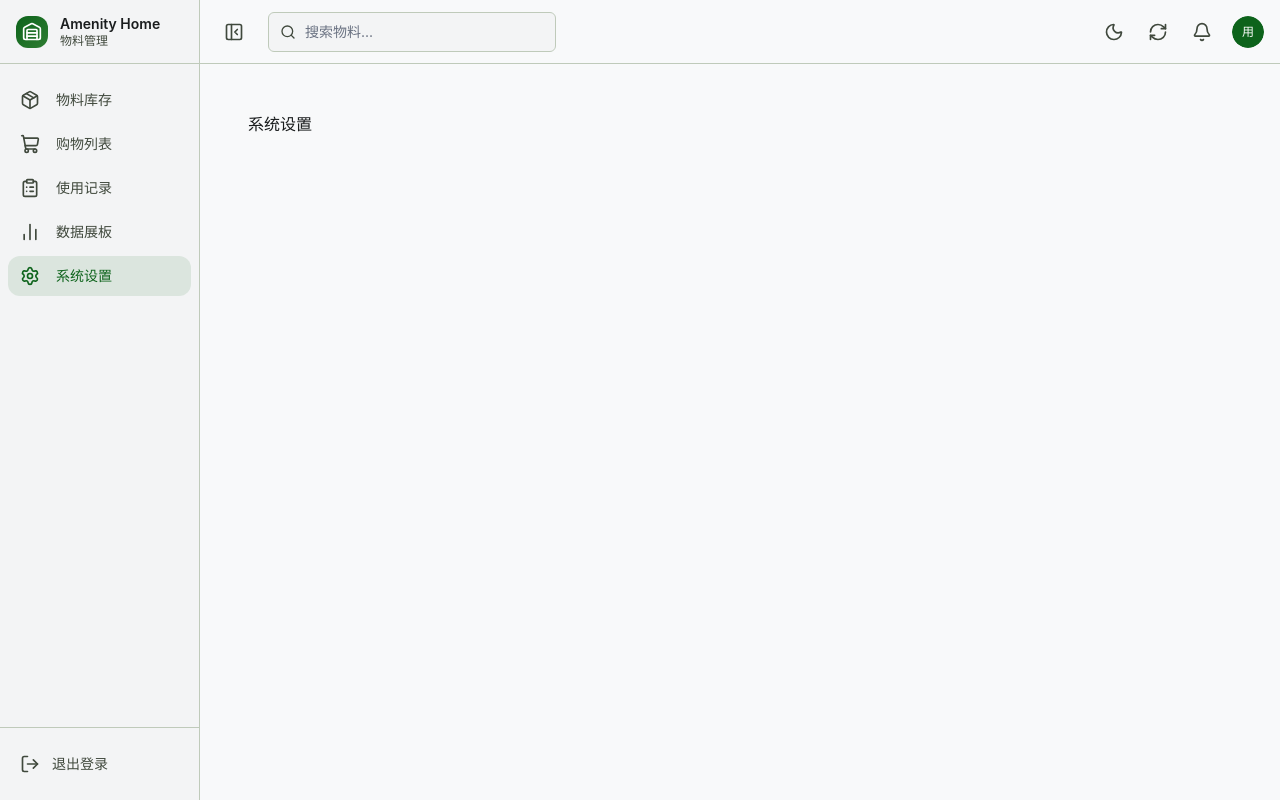
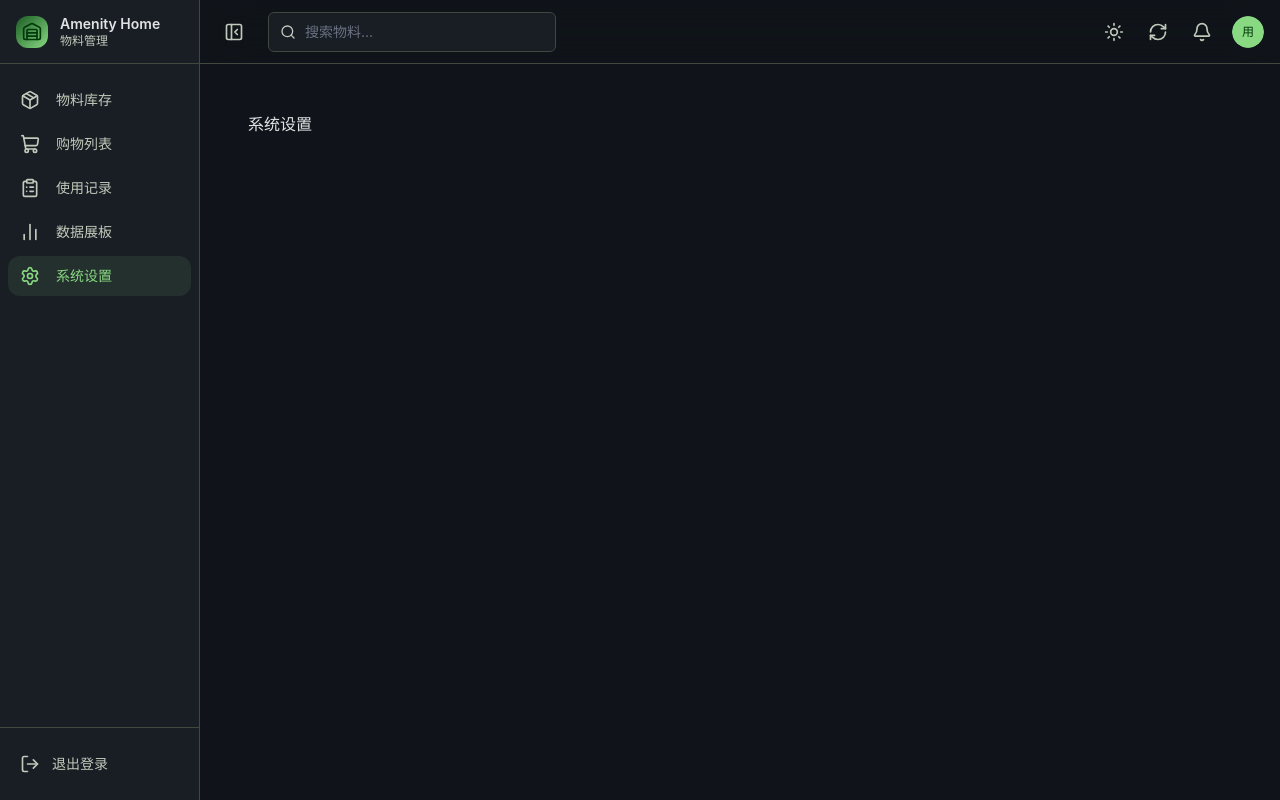
Before and after one commit to zhaoxiaoyang741/HomeStock, a React (Vite) app in the folder web/: page /settings in a window 1280 px wide. Both pictures are taken after a click on the button 1114 px from the left and 31 px from the top of the page. Built offline with nearby package versions, Linux system fonts and the light colour scheme.

Commit message:
feat(web): add persisted theme switching

```diff
--- a/web/src/App.tsx
+++ b/web/src/App.tsx
@@ -1,4 +1,5 @@
 import { BrowserRouter, Routes, Route } from 'react-router-dom'
+import { useTheme } from '@/hooks/useTheme'
 import AppLayout from '@/components/layout/AppLayout'
 import InventoryPage from '@/pages/inventory/InventoryPage'
 import ShoppingPage from '@/pages/shopping/ShoppingPage'
@@ -7,6 +8,8 @@ import DashboardPage from '@/pages/dashboard/DashboardPage'
 import SettingsPage from '@/pages/settings/SettingsPage'
 
 export default function App() {
+  useTheme()
+
   return (
     <BrowserRouter>
       <Routes>
--- a/web/src/components/layout/Header.tsx
+++ b/web/src/components/layout/Header.tsx
@@ -1,11 +1,13 @@
-import { Bell, Moon, PanelLeftClose, PanelLeftOpen, RefreshCw, Search } from 'lucide-react'
+import { Bell, Moon, Sun, PanelLeftClose, PanelLeftOpen, RefreshCw, Search } from 'lucide-react'
 import { Avatar, AvatarFallback, AvatarImage } from '@/components/ui/avatar'
 import { Input } from '@/components/ui/input'
 import { cn } from '@/lib/utils'
 import { useAppStore } from '@/store/appStore'
+import { useTheme } from '@/hooks/useTheme'
 
 export default function Header() {
   const { collapsed, toggleCollapsed } = useAppStore()
+  const { resolvedTheme, setTheme } = useTheme()
 
   return (
     <header className={cn(
@@ -16,7 +18,7 @@ export default function Header() {
       {/* Sidebar toggle */}
       <button
         onClick={toggleCollapsed}
-        className="p-2 rounded-lg text-on-surface-variant hover:bg-surface-container hover:text-on-surface transition-colors shrink-0"
+        className="p-2 rounded-lg cursor-pointer text-on-surface-variant hover:bg-surface-container hover:text-on-surface transition-colors shrink-0"
         aria-label={collapsed ? '展开侧边栏' : '收起侧边栏'}
       >
         {collapsed
@@ -33,14 +35,21 @@ export default function Header() {
 
       {/* Actions */}
       <div className="flex items-center gap-2 ml-auto">
-        <button className="p-2 rounded-lg text-on-surface-variant hover:bg-surface-container transition-colors" aria-label="切换暗色模式">
-          <Moon className="w-5 h-5" />
+        <button
+          className="p-2 rounded-lg text-on-surface-variant hover:bg-surface-container transition-colors"
+          aria-label={resolvedTheme === 'dark' ? '切换亮色模式' : '切换暗色模式'}
+          onClick={() => setTheme(resolvedTheme === 'dark' ? 'light' : 'dark')}
+        >
+          {resolvedTheme === 'dark'
+            ? <Sun className="w-5 h-5 cursor-pointer" />
+            : <Moon className="w-5 h-5 cursor-pointer" />
+          }
         </button>
         <button className="p-2 rounded-lg text-on-surface-variant hover:bg-surface-container transition-colors" aria-label="同步">
-          <RefreshCw className="w-5 h-5" />
+          <RefreshCw className="w-5 h-5 cursor-pointer" />
         </button>
         <button className="p-2 rounded-lg text-on-surface-variant hover:bg-surface-container transition-colors" aria-label="通知">
-          <Bell className="w-5 h-5" />
+          <Bell className="w-5 h-5 cursor-pointer" />
         </button>
         <Avatar className="w-8 h-8 ml-1 cursor-pointer">
           <AvatarImage src="" alt="用户头像" />
--- a/web/src/components/layout/Sidebar.tsx
+++ b/web/src/components/layout/Sidebar.tsx
@@ -70,7 +70,7 @@ export default function Sidebar() {
       <div className="px-2 py-4 border-t border-outline-variant shrink-0">
         <button
           className={cn(
-            'flex items-center gap-3 w-full px-3 py-2.5 rounded-lg text-sm font-medium text-on-surface-variant hover:bg-surface-container hover:text-on-surface transition-colors',
+            'flex items-center cursor-pointer gap-3 w-full px-3 py-2.5 rounded-lg text-sm font-medium text-on-surface-variant hover:bg-surface-container hover:text-on-surface transition-colors',
             collapsed ? 'justify-center' : ''
           )}
           title={collapsed ? '退出登录' : undefined}
--- /dev/null
+++ b/web/src/components/ui/box.tsx
@@ -0,0 +1,59 @@
+import type { ElementType, ComponentPropsWithoutRef, ReactNode } from 'react'
+import { cva, type VariantProps } from 'class-variance-authority'
+import { cn } from '@/lib/utils'
+
+const boxVariants = cva('w-full', {
+  variants: {
+    variant: {
+      default: 'bg-surface text-on-surface',
+      low:     'bg-surface-container-low text-on-surface',
+      high:    'bg-surface-container-high text-on-surface',
+      inset:   'bg-surface-container text-on-surface',
+      primary: 'bg-primary-container text-on-primary-container',
+    },
+    rounded: {
+      none: '',
+      sm:   'rounded-sm',
+      md:   'rounded',
+      lg:   'rounded-lg',
+    },
+    bordered: {
+      true:  'border border-outline-variant',
+      false: '',
+    },
+  },
+  defaultVariants: {
+    variant: 'default',
+    rounded: 'none',
+    bordered: false,
+  },
+})
+
+type BoxOwnProps<E extends ElementType> = {
+  as?: E
+  className?: string
+  children?: ReactNode
+} & VariantProps<typeof boxVariants>
+
+type BoxProps<E extends ElementType> = BoxOwnProps<E> &
+  Omit<ComponentPropsWithoutRef<E>, keyof BoxOwnProps<E>>
+
+export function Box<E extends ElementType = 'div'>({
+  as,
+  variant,
+  rounded,
+  bordered,
+  className,
+  children,
+  ...props
+}: BoxProps<E>) {
+  const Comp = as ?? 'div'
+  return (
+    <Comp
+      className={cn(boxVariants({ variant, rounded, bordered }), className)}
+      {...props}
+    >
+      {children}
+    </Comp>
+  )
+}
--- /dev/null
+++ b/web/src/hooks/useTheme.ts
@@ -0,0 +1,34 @@
+import { useEffect, useMemo } from 'react'
+import { useThemeStore, type Theme } from '@/store/themeStore'
+
+export type { Theme }
+
+export function useTheme() {
+  const { theme, setTheme } = useThemeStore()
+
+  const resolvedTheme: 'light' | 'dark' = useMemo(() => {
+    if (theme === 'system') {
+      return window.matchMedia('(prefers-color-scheme: dark)').matches ? 'dark' : 'light'
+    }
+    return theme
+  }, [theme])
+
+  // 主题变化时同步 DOM + 持久化
+  useEffect(() => {
+    document.documentElement.classList.toggle('dark', resolvedTheme === 'dark')
+    try { localStorage.setItem('theme', theme) } catch {}
+  }, [theme, resolvedTheme])
+
+  // system 模式下监听系统偏好变化
+  useEffect(() => {
+    if (theme !== 'system') return
+    const mq = window.matchMedia('(prefers-color-scheme: dark)')
+    const handler = () => {
+      document.documentElement.classList.toggle('dark', mq.matches)
+    }
+    mq.addEventListener('change', handler)
+    return () => mq.removeEventListener('change', handler)
+  }, [theme])
+
+  return { theme, resolvedTheme, setTheme }
+}
--- a/web/src/index.css
+++ b/web/src/index.css
@@ -1,5 +1,7 @@
 @import "tailwindcss";
 @plugin "@tailwindcss/forms";
+
+@variant dark (&:where(.dark, .dark *));
 
 @theme {
   /* Primary — 绿色系 */
@@ -60,9 +62,56 @@
   --radius-lg: 0.75rem;
 }
 
+.dark {
+  --color-primary: #88d982;
+  --color-primary-container: #0d631b;
+  --color-on-primary: #00390a;
+  --color-on-primary-container: #a3f69c;
+  --color-primary-fixed: #a3f69c;
+  --color-inverse-primary: #0d631b;
+
+  --color-secondary: #81d98b;
+  --color-secondary-container: #19722b;
+  --color-on-secondary: #00390d;
+  --color-on-secondary-container: #9cf49c;
+
+  --color-tertiary: #ffb951;
+  --color-tertiary-container: #5b3a00;
+  --color-on-tertiary: #422b00;
+  --color-on-tertiary-container: #ffddb4;
+  --color-tertiary-fixed: #ffddb4;
+
+  --color-error: #ffb4ab;
+  --color-error-container: #93000a;
+  --color-on-error: #690005;
+  --color-on-error-container: #ffdad6;
+
+  --color-background: #10141a;
+  --color-surface: #10141a;
+  --color-surface-dim: #10141a;
+  --color-surface-container-lowest: #0b0f15;
+  --color-surface-container-low: #191d24;
+  --color-surface-container: #1d2129;
+  --color-surface-container-high: #272c34;
+  --color-surface-container-highest: #32373f;
+  --color-surface-variant: #3f4940;
+  --color-inverse-surface: #e1e3e4;
+  --color-inverse-on-surface: #2e3132;
+
+  --color-on-surface: #e1e3e4;
+  --color-on-surface-variant: #bfcaba;
+  --color-on-background: #e1e3e4;
+
+  --color-outline: #899481;
+  --color-outline-variant: #3f4940;
+}
+
 @layer utilities {
   .bg-gradient-primary {
     background: linear-gradient(135deg, #0d631b 0%, #2e7d32 100%);
+  }
+  .dark .bg-gradient-primary {
+    background: linear-gradient(135deg, #1a5c24 0%, #88d982 100%);
   }
   .glass-effect {
     backdrop-filter: blur(24px);
--- /dev/null
+++ b/web/src/store/themeStore.ts
@@ -0,0 +1,25 @@
+import { create } from 'zustand'
+
+export type Theme = 'light' | 'dark' | 'system'
+
+function readStored(): Theme {
+  try { return (localStorage.getItem('theme') as Theme) ?? 'system' } catch { return 'system' }
+}
+
+// 模块级同步执行：在首次 render 前应用主题，防止刷新闪烁
+const initial = readStored()
+const systemDark = window.matchMedia('(prefers-color-scheme: dark)').matches
+document.documentElement.classList.toggle(
+  'dark',
+  initial === 'dark' || (initial === 'system' && systemDark)
+)
+
+interface ThemeState {
+  theme: Theme
+  setTheme: (theme: Theme) => void
+}
+
+export const useThemeStore = create<ThemeState>()((set) => ({
+  theme: initial,
+  setTheme: (theme) => set({ theme }),
+}))
```
